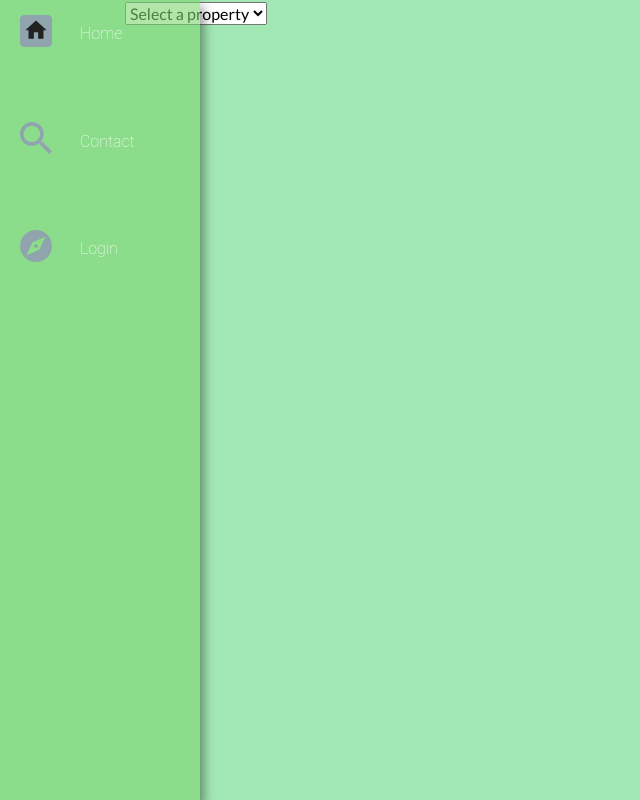
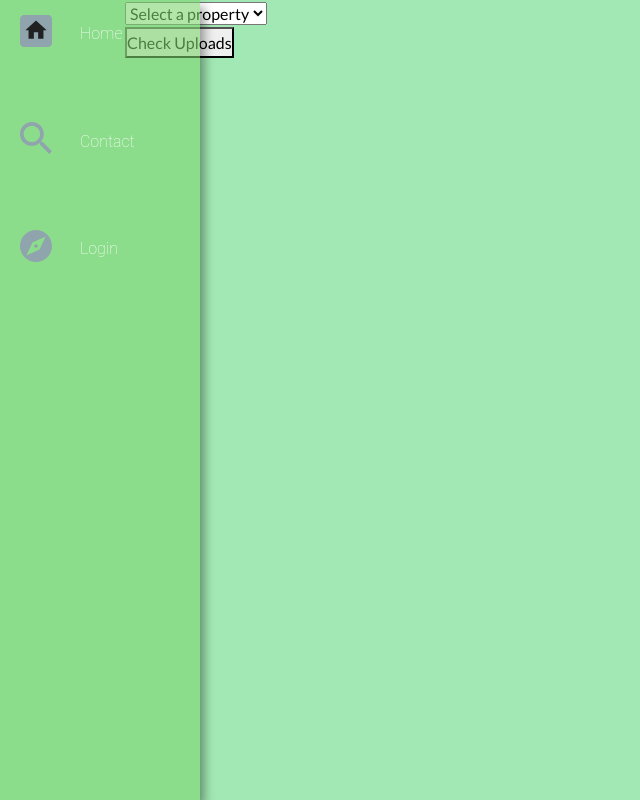
Before and after one commit to Archivaldi/wildepod, a Node server app: template views/Image_Annotation/Upload/upload_page.ejs in a window 1280 px wide. Shown: the whole page, without its empty margins (0-640 px from the left). Run offline with Node 20, Linux system fonts and the light colour scheme; the template is opened without the code that fills it, so the values that code supplies are empty.

Commit message:
check uploadings

```diff
--- a/server.js
+++ b/server.js
@@ -43,6 +43,7 @@ const moment = require('moment');
 require("dotenv").config();
 const mysql = require("mysql");
 const keys = require("./keys.js");
+const { relativeTimeThreshold } = require("moment");
 const connection = mysql.createConnection(process.env.JAWSDB_URL || keys.data);
 
 //allow sessions
@@ -893,10 +894,34 @@ app.post("/disconnect_camera/:camera_id/:camera_name", (req,res) => {
 
 app.get("/images", (req,res) => {
     if (req.session.user_level === "staff"){
-        res.render("Image_Annotation/Upload/images_page");
+        res.render("Image_Annotation/images_page");
     } else {
         res.send("You don't have a permission to get this information");
     };
+});
+
+app.get("/check_uploads/:camera_name", (req,res) => {
+    if (req.session.user_level === "staff" || req.session.user_level === "super_volunteer"){
+        let {camera_name} = req.params;
+        connection.query("SELECT up.upload_date,  up.number_of_images, us.first_name FROM Uploads AS up INNER JOIN Cameras AS cam ON cam.camera_id = up.camera_id INNER JOIN Users AS us ON up.user_id = us.user_id WHERE cam.camera_name = ? ORDER BY upload_date DESC LIMIT 1",
+        [camera_name], (err, upload) => {
+            if (err) throw err;
+            checkFieldVisit(upload[0], camera_name);
+        });
+
+        let checkFieldVisit = (upload, camera_name) => {
+            connection.query("SELECT camera_update_date, status, activity, battery_level, volunteer_name, notes FROM Camera_History WHERE camera_name = ? ORDER BY camera_update_date DESC LIMIT 1", [camera_name],
+            (err, field_visit) => {
+                let last_visit = field_visit[0];
+                if (err) throw err;
+                res.send({upload, last_visit});
+            })
+
+        };
+
+    } else {
+        res.send("Sorry. You don't have a permission to get this information");
+    }
 });
 
 app.get("/upload_images", (req,res) => {
--- a/views/Image_Annotation/Upload/upload_page.ejs
+++ b/views/Image_Annotation/Upload/upload_page.ejs
@@ -7,9 +7,13 @@
             <option value="<%= properties[i].site_full_name%>"><%= properties[i].site_full_name%></option>
         <% } %>
     </select>
+    <div>
+        <button onclick="show_form()">Check Uploads</button>
+    </div>
     <br>
     <div id="locations_div"></div>
     <div id="form_div"></div>
+    <div id="check_uploading"></div>
 </div>
 <% if (message !== "") { %>
     <div class="massage">
@@ -17,8 +21,45 @@
     </div>
 <% } %>
 <script>
+    const show_form = () => {
+        let check_div = $("#check_uploading");
+            check_div.empty();
+        let camera_name_div = $("<div>")
+        let camera_name_label = $("<label>").attr("for", "camera_name").text("Camera name: ");
+        let camera_name_input = $("<input>").attr("type", "text").attr("id", "camera_name").prop("required", true);
+            camera_name_div.append( camera_name_label ,camera_name_input)
+        let button_div = $("<div>");
+        let button = $("<button>").text("Check").attr("onclick", "check_uploads()");
+            button_div.append(button);
+            check_div.append(camera_name_div, button_div);
+    };
+
+    const check_uploads = () => {
+        let camera_name = $("#camera_name").val();
+        let check_uploading = $("#check_uploading");
+
+            if (camera_name === "") {
+                check_uploading.append("<h1>Please write camera name</h1>")
+            } else {
+                check_uploading.empty();
+                $.ajax({
+                    url: `/check_uploads/${camera_name}`,
+                    success: function(r){
+                        let row = $("<div>").attr("class", "row");
+                        let last_visit = $("<div>").attr("class", "col-1-of-2");
+                            last_visit.append(`<h1>This camera was ${r.last_visit.activity} on ${(r.last_visit.camera_update_date).slice(0, r.last_visit.camera_update_date.indexOf("T"))}</h1>`);
+                        let last_upload = $("<div>").attr("class", "col-1-of-2");
+                            last_upload.append(`Images from this camera were uploaded last time on ${(r.upload.upload_date).slice(0, r.upload.upload_date.indexOf("T"))}`);
+                            row.append( last_visit,last_upload);
+                            check_uploading.append(row);
+                    }
+                })
+            };
+    };
+
     const findLocations = () => {
         let property = $("#properties").val();
+        $("#check_uploading").empty();
 
         $.ajax({
             url: `/properties/${property}/locations`,
@@ -41,6 +82,8 @@
     };
 
     const showForm = async () => {
+        $("#check_uploading").empty();
+
         let property = $("#properties").val();
         let location = $("#locations").val();
         let info = await $.ajax({url: `/properties/${property}/locations/${location}/info`});
--- a/views/Image_Annotation/Upload/images_page.ejs
+++ b/views/Image_Annotation/images_page.ejs
@@ -1,5 +1,5 @@
-<% include ../../partials/header %>
-<% include ../../partials/navbar %>
+<% include ../partials/header %>
+<% include ../partials/navbar %>
 
 
 <div class="container">
```
Also changed, not shown: views/staff_priv/Users/users_page.ejs (+2 -6 lines).
